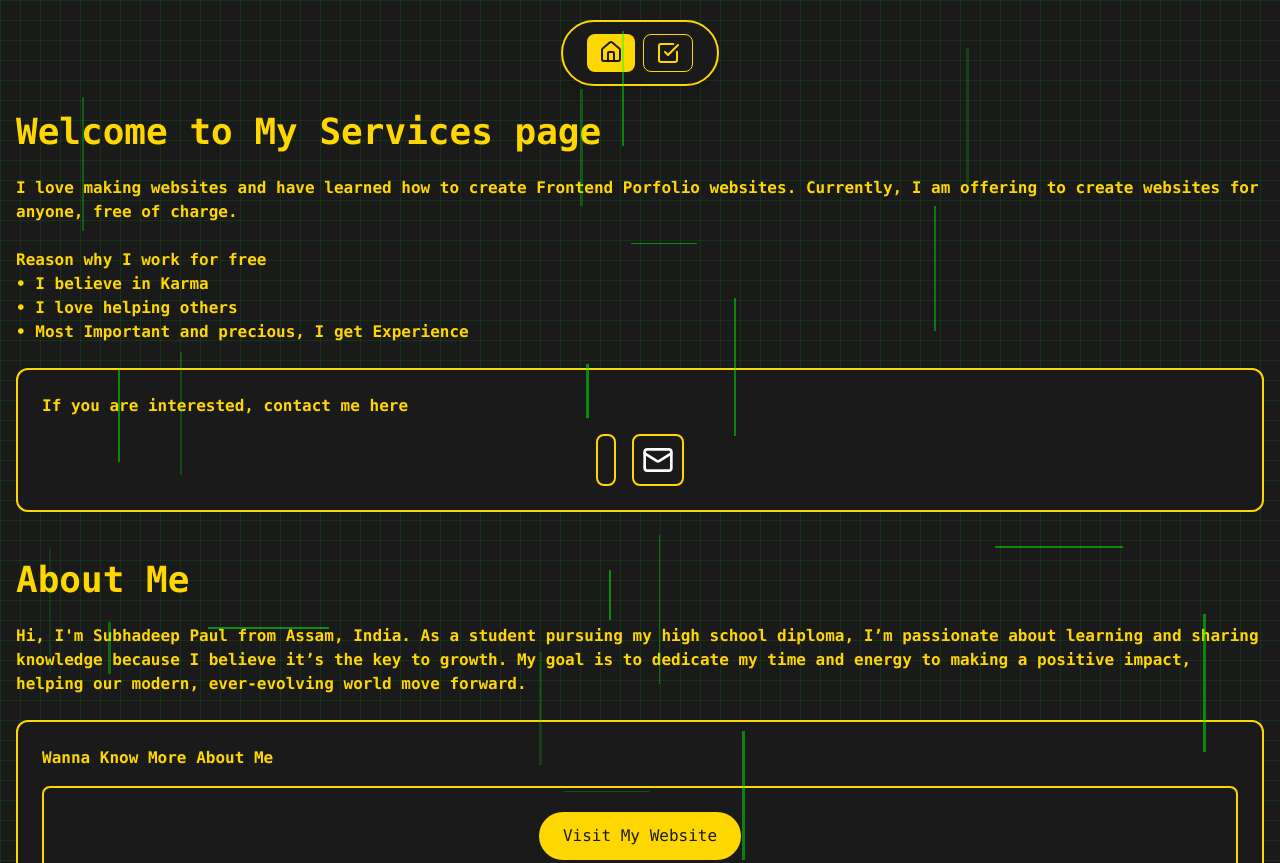
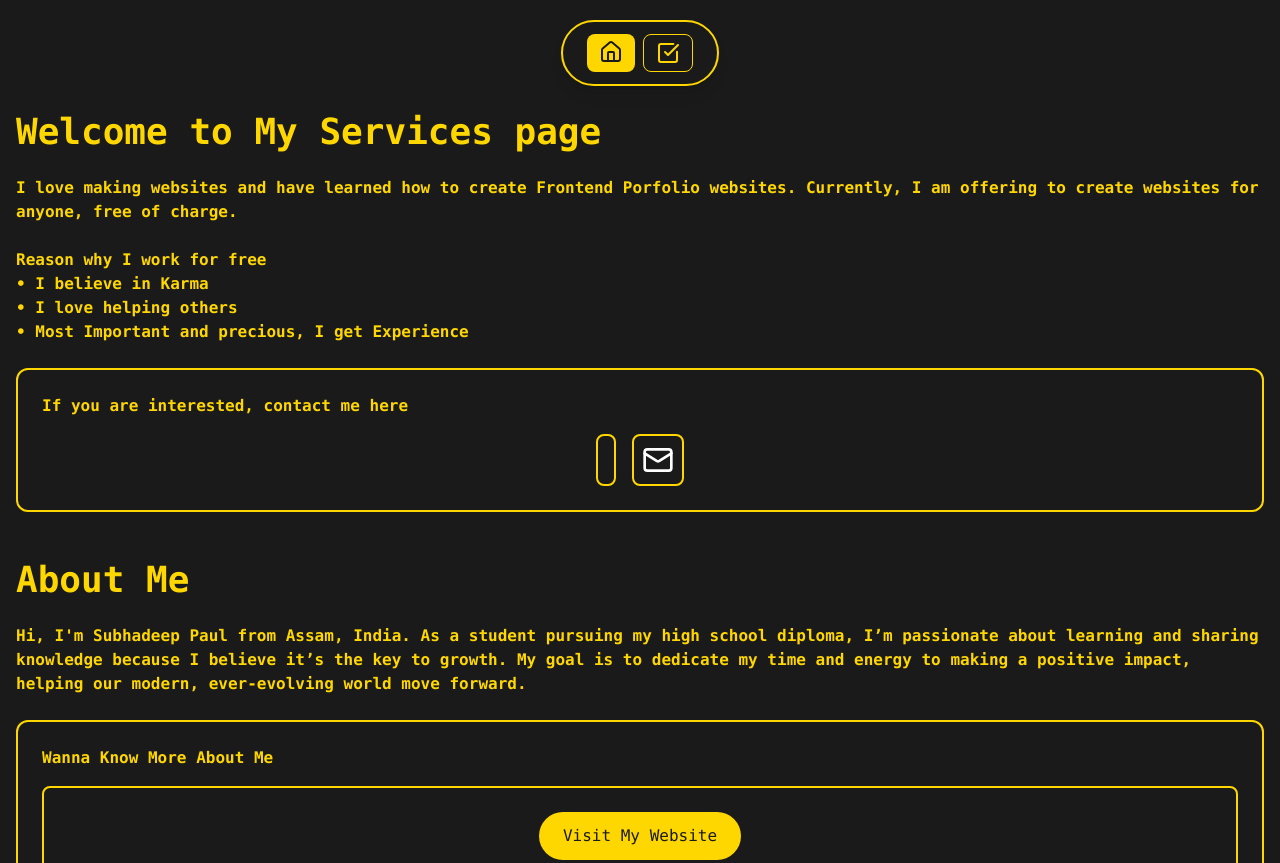
Before and after one commit to Subhadeep-Paul5/My-Services, a plain HTML site: page index.html in a window 1280 px wide. Shown: the top 863 px of the page. Drawn offline with nearby package versions, Linux system fonts and the light colour scheme.

Commit message:
Update index.html

```diff
--- a/index.html
+++ b/index.html
@@ -20,26 +20,6 @@
             },
         }
     </script>
-    <style>
-        .circuit-container {
-            background-color: #001a00;
-            background-image:
-                linear-gradient(rgba(0, 255, 0, 0.1) 1px, transparent 1px),
-                linear-gradient(90deg, rgba(0, 255, 0, 0.1) 1px, transparent 1px);
-            background-size: 20px 20px;
-            position: relative;
-        }
-        .circuit-line {
-            position: absolute;
-            background-color: #00ff00;
-            opacity: 0;
-            transition: opacity 0.5s;
-        }
-        @keyframes pulse {
-            0%, 100% { opacity: 0.1; }
-            50% { opacity: 0.5; }
-        }
-            </style>
     <script src="https://cdn.jsdelivr.net/npm/lucide@latest/dist/umd/lucide.min.js"></script>
 <script>
     document.addEventListener("DOMContentLoaded", function() {
@@ -47,7 +27,7 @@
     });
 </script>
 </head>
-<body class="bg-secondary text-primary circuit-container absolute inset-0 min-h-screen font-mono flex flex-col">
+<body class="bg-secondary text-primary min-h-screen font-mono flex flex-col">
    <header class="p-4">
        <div class="fixed top-5 left-1/2 border-2 border-primary transform -translate-x-1/2 bg-secondary px-6 py-3 rounded-full shadow-lg">
     <nav class="flex space-x-2">
@@ -169,32 +149,5 @@ Things I use to make Website
             <br><br>
         <p>&copy; 2024 Subhadeep Paul. All rights reserved.</p>
     </footer>
-
-    <script>
-        const container = document.querySelector('.circuit-container');
-        const lineCount = 20;
-
-        for (let i = 0; i < lineCount; i++) {
-            const line = document.createElement('div');
-            line.classList.add('circuit-line');
-
-            const isHorizontal = Math.random() > 0.5;
-            const length = Math.random() * 100 + 50;
-            const thickness = Math.random() * 2 + 1;
-
-            line.style.width = isHorizontal ? `${length}px` : `${thickness}px`;
-            line.style.height = isHorizontal ? `${thickness}px` : `${length}px`;
-            line.style.left = `${Math.random() * 100}%`;
-            line.style.top = `${Math.random() * 100}%`;
-            line.style.animation = `pulse ${Math.random() * 3 + 2}s infinite`;
-
-            container.appendChild(line);
-        }
-
-        setInterval(() => {
-            const lines = document.querySelectorAll('.circuit-line');
-            lines[Math.floor(Math.random() * lines.length)].style.opacity = 1;
-        }, 200);
-            </script>
 </body>
-                        </html>
+                </html>
```
